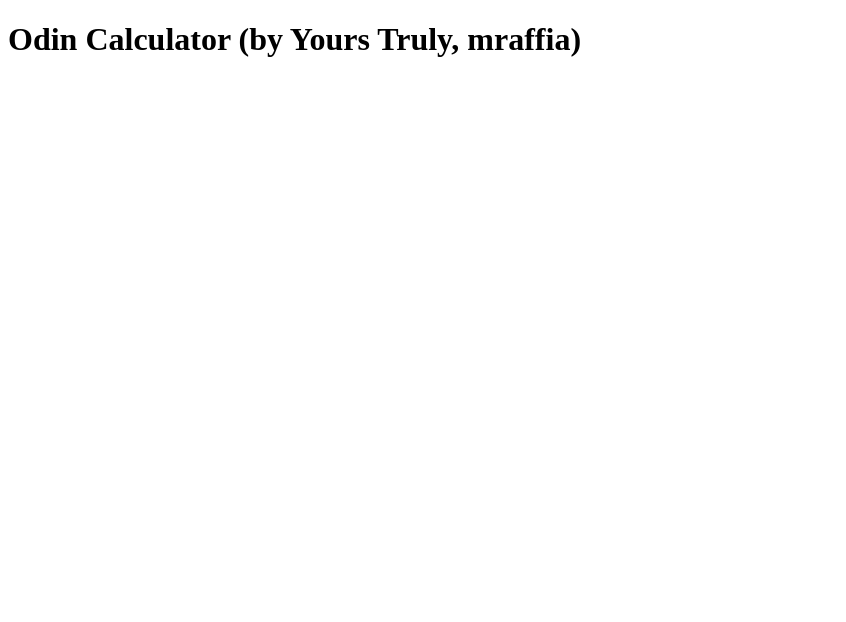
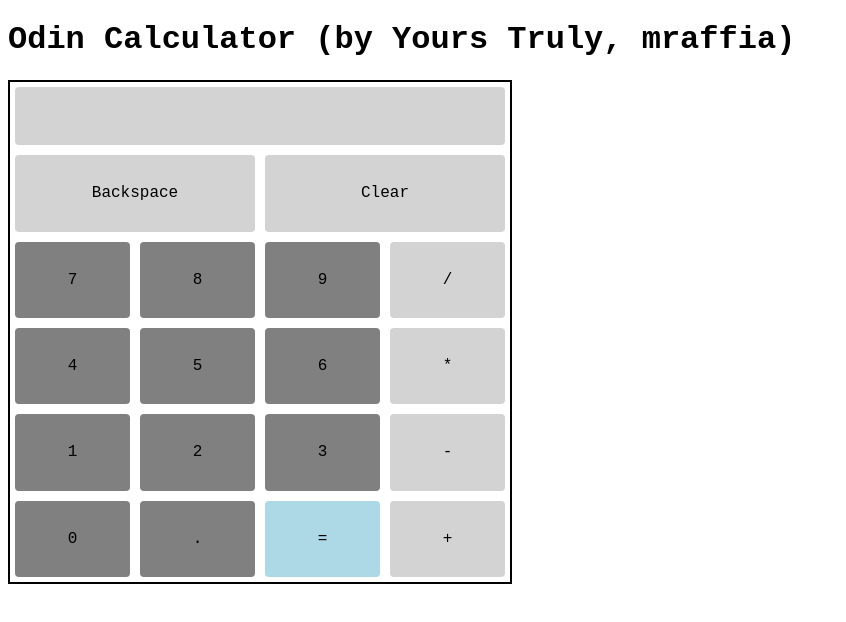
Before and after one commit to mraffia/odin-calculator, a plain HTML site: page index.html in a window 1280 px wide. Shown: the whole page, without its empty margins (0-846 px from the left). Drawn offline with Linux system fonts and the light colour scheme.

Commit message:
Add basic html calculator UI

```diff
--- a/calculator.js
+++ b/calculator.js
@@ -24,3 +24,5 @@ function operate(operator, num1, num2) {
         return divide(num1, num2);
     }
 }
+
+const container = document.querySelector('#container');
--- a/index.html
+++ b/index.html
@@ -10,5 +10,26 @@
 </head>
 <body>
     <h1>Odin Calculator (by Yours Truly, mraffia)</h1>
+    <div id="container">
+        <div class="block" id="display"></div>
+        <div class="block top-blocks" id="backspace">Backspace</div>
+        <div class="block top-blocks" id="clear">Clear</div>
+        <div class="block digit" id="seven">7</div>
+        <div class="block digit" id="eight">8</div>
+        <div class="block digit" id="nine">9</div>
+        <div class="block operator" id="divide">/</div>
+        <div class="block digit" id="four">4</div>
+        <div class="block digit" id="five">5</div>
+        <div class="block digit" id="six">6</div>
+        <div class="block operator" id="times">*</div>
+        <div class="block digit" id="one">1</div>
+        <div class="block digit" id="two">2</div>
+        <div class="block digit" id="three">3</div>
+        <div class="block operator" id="minus">-</div>
+        <div class="block digit" id="zero">0</div>
+        <div class="block digit" id="point">.</div>
+        <div class="block" id="equals">=</div>
+        <div class="block operator" id="plus">+</div>
+    </div>
 </body>
 </html>
--- a/styles.css
+++ b/styles.css
@@ -0,0 +1,41 @@
+body {
+    font-family:'Courier New', Courier, monospace;
+}
+
+#container {
+    display: flex;
+    flex-wrap: wrap;
+    width: 500px;
+    height: 500px;
+    border: 2px solid black;
+    margin-top: 16px;
+}
+
+.block {
+    flex: 1 0 auto;
+    background: lightgrey;
+    margin: 5px;
+    border-radius: 4px;
+    width: 115px;
+    display: flex;
+    justify-content: center;
+    align-items: center;
+}
+
+.block#display {
+    flex: 1 0 auto;
+    width: 490px;
+}
+
+.block.top-blocks {
+    flex: 1 0 auto;
+    width: 240px;
+}
+
+.block.digit {
+    background: grey;
+}
+
+.block#equals {
+    background: lightblue;
+}
```
